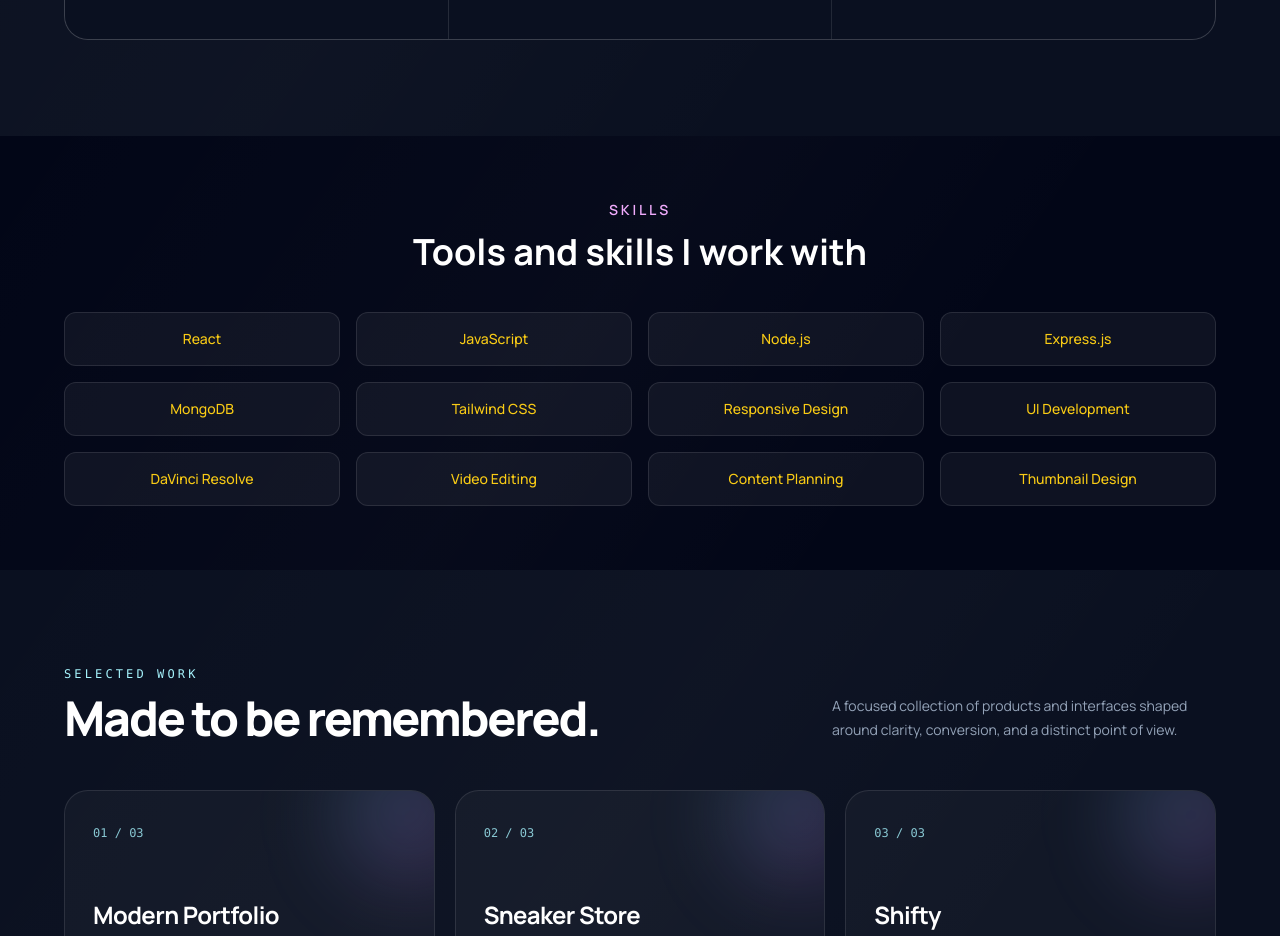
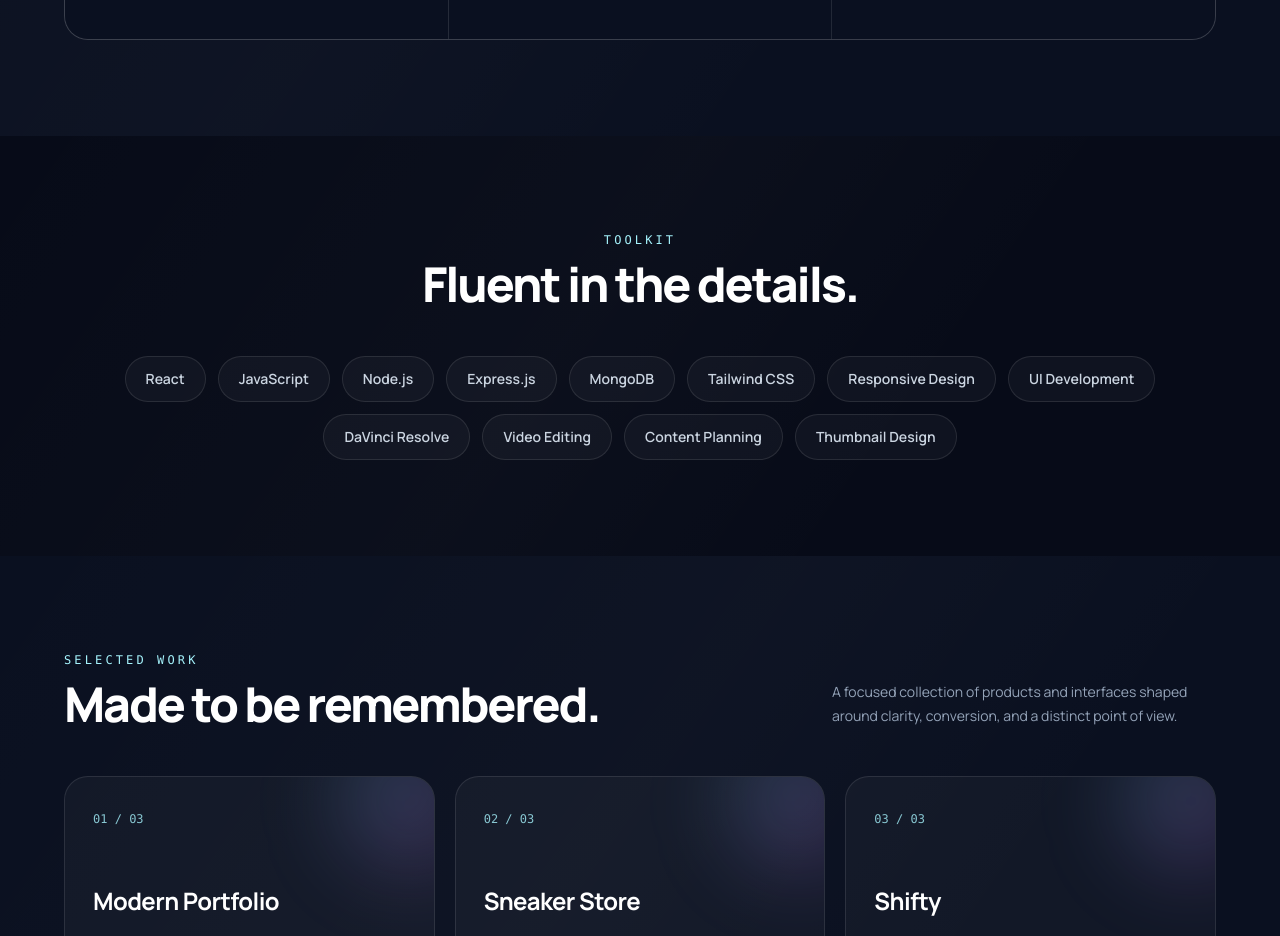
Before and after one commit to zubair2018/live-portfolio, a React (Vite) app: page / in a window 1280 px wide. Shown: the part 2220-3156 px from the top of the page. Built offline with nearby package versions, Linux system fonts and the light colour scheme.

Commit message:
Polish portfolio section design

```diff
--- a/src/components/Skills.jsx
+++ b/src/components/Skills.jsx
@@ -1,40 +1,15 @@
-const skills = [
-  "React",
-  "JavaScript",
-  "Node.js",
-  "Express.js",
-  "MongoDB",
-  "Tailwind CSS",
-  "Responsive Design",
-  "UI Development",
-  "DaVinci Resolve",
-  "Video Editing",
-  "Content Planning",
-  "Thumbnail Design",
-];
+const skills = ["React", "JavaScript", "Node.js", "Express.js", "MongoDB", "Tailwind CSS", "Responsive Design", "UI Development", "DaVinci Resolve", "Video Editing", "Content Planning", "Thumbnail Design"];
 
 export default function Skills() {
   return (
-    <section id="skills" className="bg-slate-950 px-5 py-16 text-white">
+    <section id="skills" className="bg-[#070b18] px-5 py-24 text-white sm:px-8 lg:px-10">
       <div className="mx-auto max-w-6xl">
-        <div className="mb-10 text-center">
-          <p className="mb-3 text-sm font-semibold uppercase tracking-[0.2em] text-fuchsia-300">
-            Skills
-          </p>
-          <h2 className="text-3xl font-bold sm:text-4xl">
-            Tools and skills I work with
-          </h2>
+        <div className="mb-12 text-center">
+          <p className="font-mono text-xs font-medium uppercase tracking-[0.26em] text-cyan-200">Toolkit</p>
+          <h2 className="mt-3 text-4xl font-extrabold tracking-[-0.045em] sm:text-5xl">Fluent in the details.</h2>
         </div>
-
-        <div className="grid grid-cols-2 gap-4 sm:grid-cols-3 lg:grid-cols-4">
-          {skills.map((skill) => (
-            <div
-              key={skill}
-              className="rounded-xl border border-white/10 bg-white/5 px-4 py-4 text-center text-sm font-medium text-yellow-400 transition hover:border-fuchsia-400/40 hover:text-white"
-            >
-              {skill}
-            </div>
-          ))}
+        <div className="flex flex-wrap justify-center gap-3">
+          {skills.map((skill, index) => <span key={skill} className="rounded-full border border-white/10 bg-white/[0.035] px-5 py-3 text-sm font-semibold text-slate-300 transition duration-300 hover:-translate-y-1 hover:border-cyan-300/40 hover:bg-cyan-300/10 hover:text-cyan-100" style={{ transitionDelay: `${index * 20}ms` }}>{skill}</span>)}
         </div>
       </div>
     </section>
```
